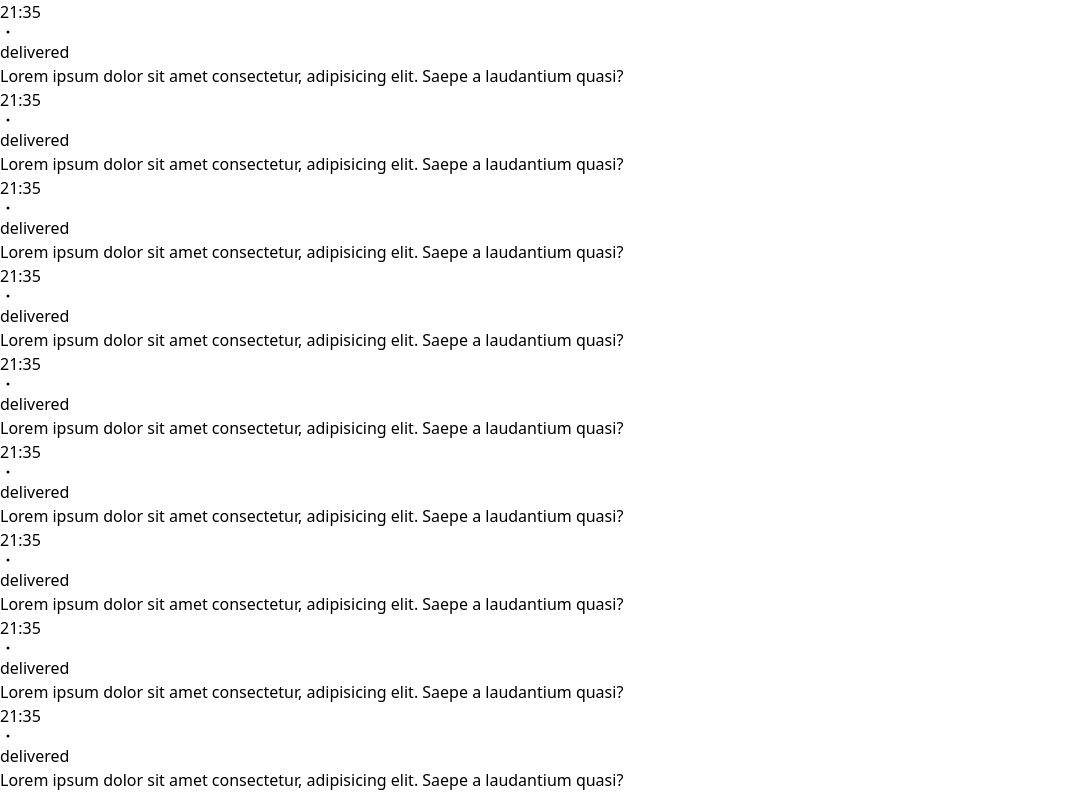
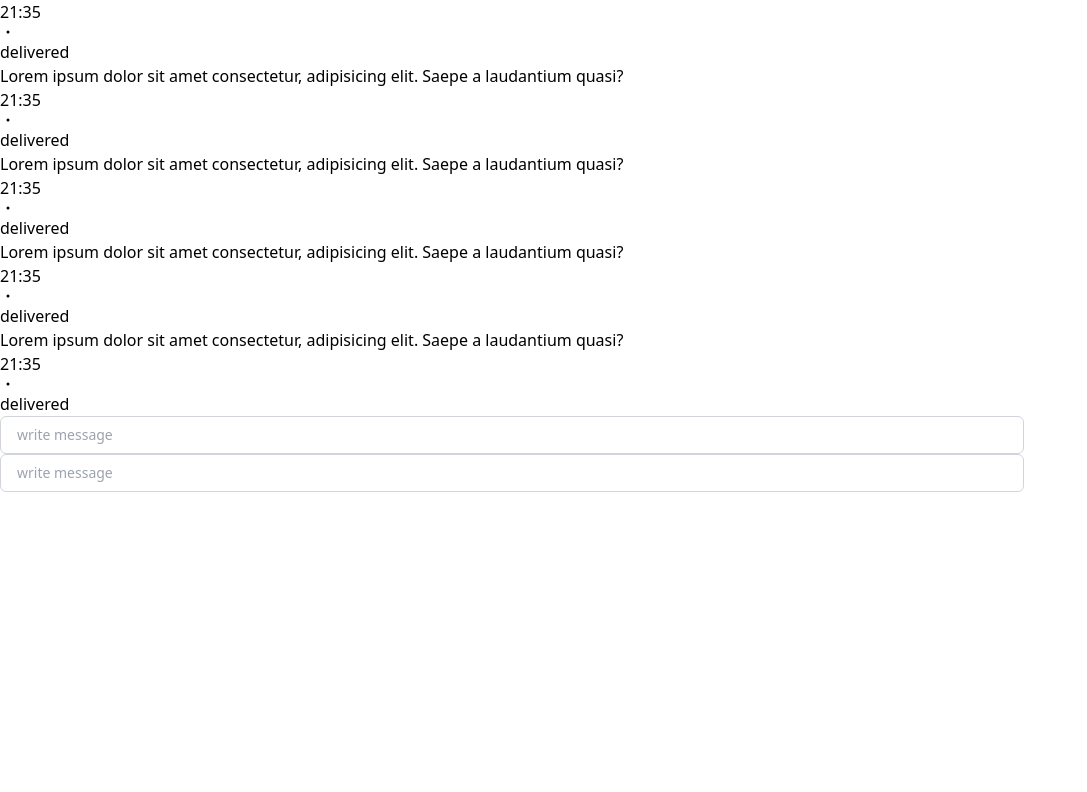
Before and after one commit to shayochris/convo, a React (Vite) app: page /chat/1 in a window 1280 px wide. Shown: the part 730-1522 px from the top of the page, without its empty margins (0-1087 px from the left). After the commit the page ends 1222 px from the top, so only its background shows below. Built offline with nearby package versions, Linux system fonts and the light colour scheme.

Commit message:
convo frontend phase 1

```diff
--- a/src/components/Chat.jsx
+++ b/src/components/Chat.jsx
@@ -40,7 +40,7 @@ export default function Chat() {
       </div>
       }
       <div className="main-div lg:shadow-lg lg:w-[60%] xl:w-[40%] 2xl:w-[30%] lg:border-[1px] lg:border-gray-300 lg:m-8 lg:rounded-lg">
-        <div className="sticky z-10 top-0 left-0 w-full p-2 bg-blue-600 md:bg-white text-white md:text-gray-700 md:border-b-[1px] md:border-gray-300">
+        <div className="sticky h-[8%] sm:h-auto z-10 top-0 left-0 w-full p-2 bg-blue-600 md:bg-white text-white md:text-gray-700 md:border-b-[1px] md:border-gray-300">
           <div className="flex justify-between items-center">
             <div className="flex items-center">
               <div className="flex items-center mr-2">
@@ -58,8 +58,8 @@ export default function Chat() {
 
         </div>
 
-        <div className="p-2 h-full overflow-y-scroll">
-        {[...Array(8)].map((n)=>(
+        <div className="p-2 h-[84%] sm:h-full overflow-y-scroll">
+        {[...Array(4)].map((n)=>(
           <div key={n}>
              <div className='my-3 flex justify-start text-sm '>
             <div className='max-w-[80%] lg:max-w-[60%] ml-2'>
@@ -88,7 +88,7 @@ export default function Chat() {
           </div>
         ))}
         </div>
-        <div className="sticky bottom-0 left-0 w-full p-2 bg-white z-10 border-t-[1px] border-gray-300">
+        <div className="sticky h-[8%] sm:h-auto bottom-0 left-0 w-full p-2 bg-white z-10 border-t-[1px] border-gray-300">
           <form action="" className="w-full">
             <input type="text" className=" input hidden md:block" placeholder='write message' autoFocus/>
             <input onClick={()=>setmsgbox(true)} type="text" className=" input md:hidden" placeholder='write message'/>
```
